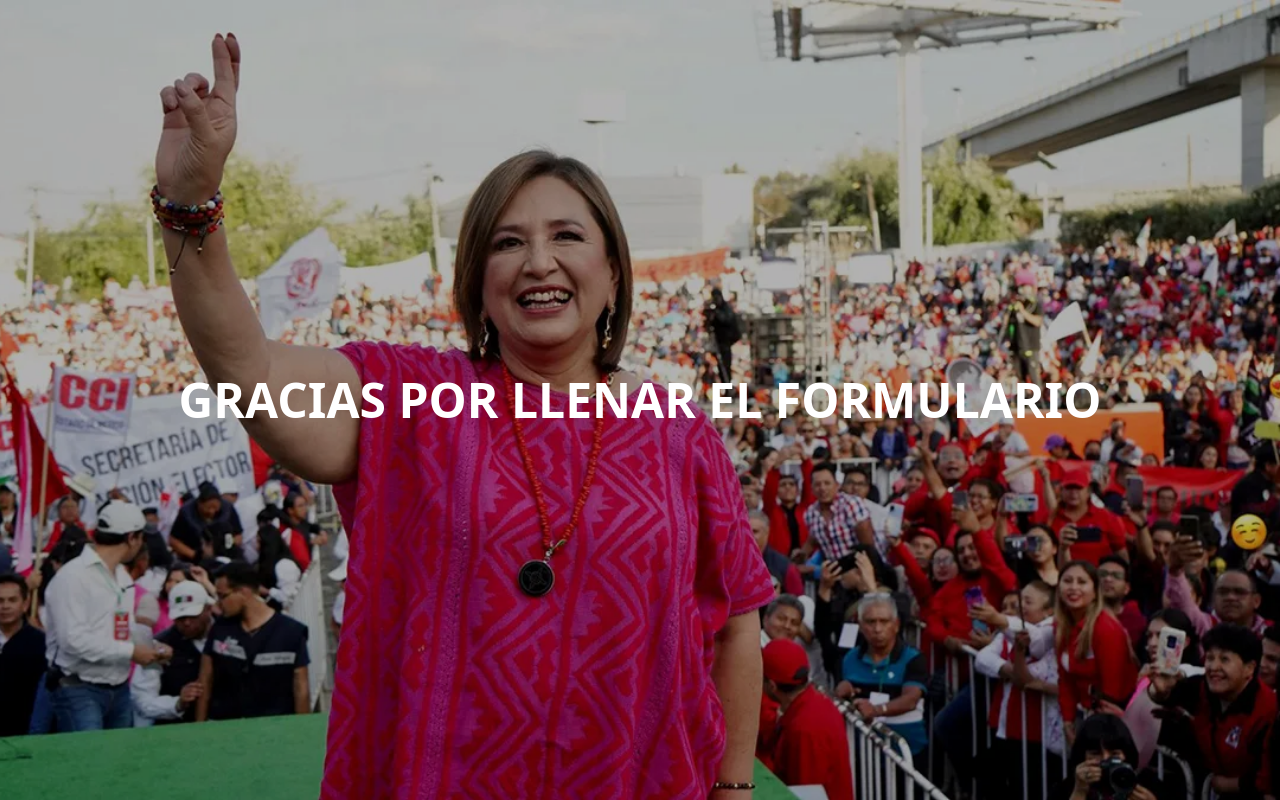
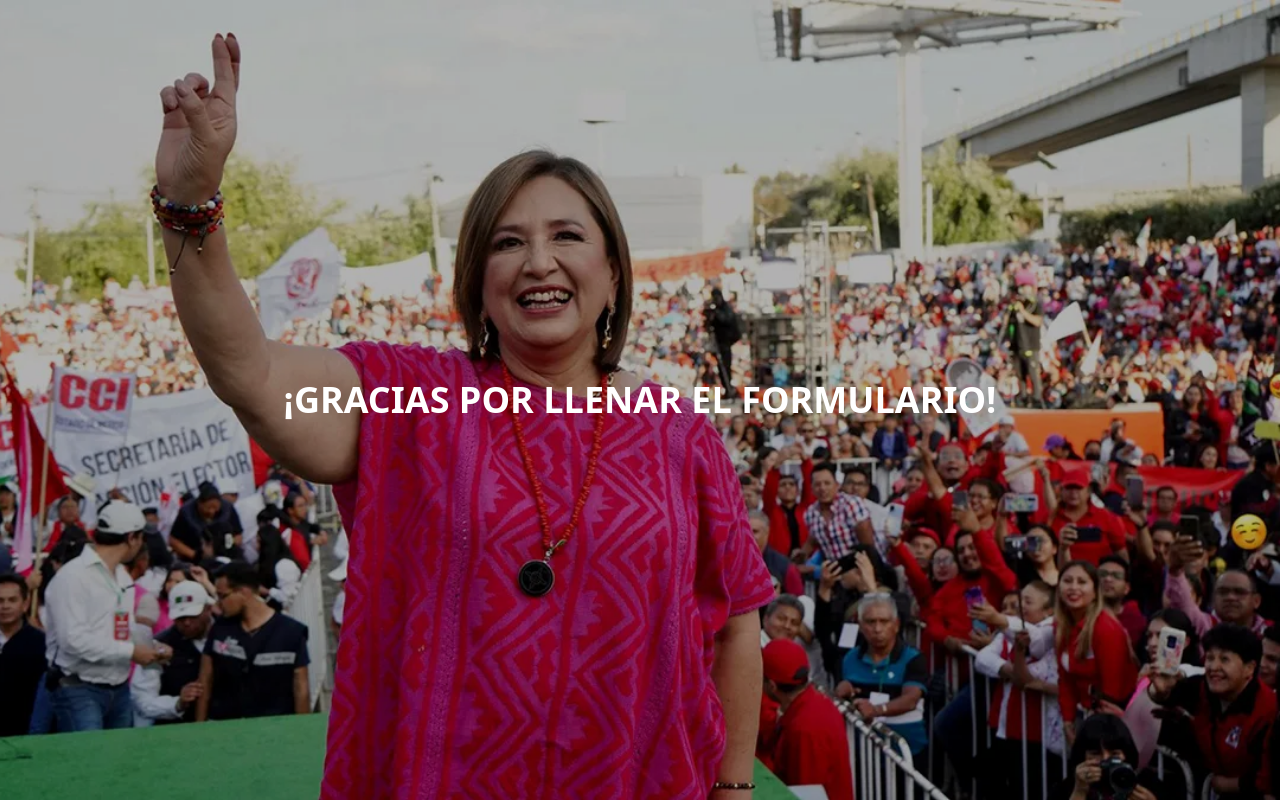
Before and after one commit to JorgeSarricolea/GoogleSheets-Form, an Astro site: page /thanks in a window 1280 px wide. Built offline with nearby package versions, Linux system fonts and the light colour scheme; Astro itself is replaced by a stand-in of ours.

Commit message:
fix: Adjust the text and head tag in thanks page

```diff
--- a/src/pages/thanks.astro
+++ b/src/pages/thanks.astro
@@ -2,6 +2,14 @@
 
 ---
 
+<html lang="en">
+  <head>
+    <meta charset="utf-8" />
+    <link rel="icon" type="image/png" href="/favicon.png" />
+    <meta name="viewport" content="width=device-width" />
+    <title>Carmen con Xóchitl</title>
+  </head>
+  <body class="bg-pink">
     <section class="m-auto relative bg-black h-screen w-screen">
       <img
         src="../img/xochitl-galvez-5.webp"
@@ -9,8 +17,10 @@
         class="opacity-70 h-full w-full object-cover"
       />
       <h1
-    class="text-5xl absolute inset-0 flex justify-center items-center uppercase text-center text-white shadow-lg font-bold px-4"
+        class="text-4xl absolute inset-0 flex justify-center items-center uppercase text-center text-white shadow-lg font-bold px-4"
       >
-    Gracias por llenar el formulario
+        ¡Gracias por llenar el formulario!
       </h1>
     </section>
+  </body>
+</html>
```
Lines whose indentation alone changed are shown as unchanged.
